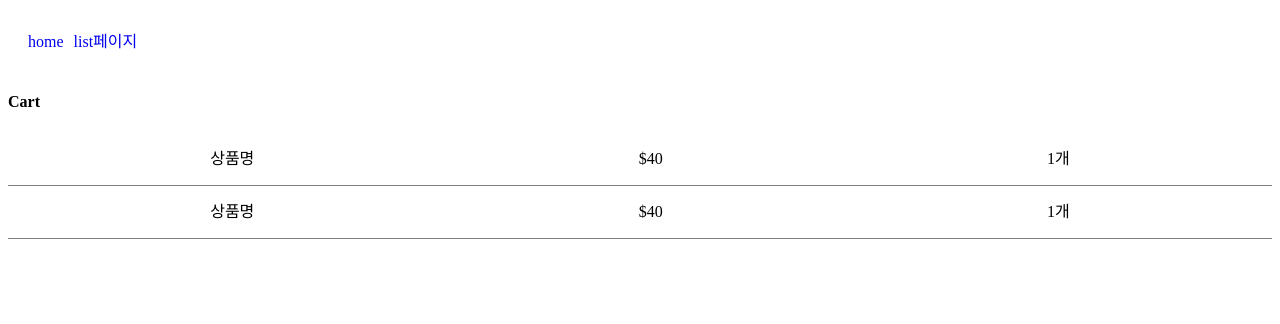
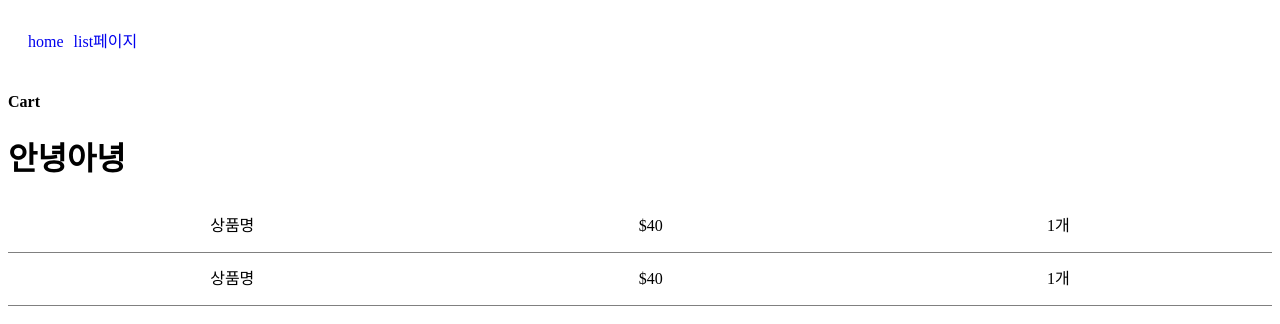
Before and after one commit to bigwave-cho/next13, a Next.js app: page /cart in a window 1280 px wide. Shown: the top 324 px of the page. Built offline with nearby package versions, Linux system fonts and the light colour scheme.

Commit message:
use client(SC, CC)

```diff
--- /dev/null
+++ b/app/cart/data.tsx
@@ -0,0 +1,4 @@
+let age = 20;
+let name = 'ccc';
+
+export { age, name };
--- a/app/cart/page.tsx
+++ b/app/cart/page.tsx
@@ -1,7 +1,17 @@
+'use client';
+import { useEffect } from 'react';
+import { age, name } from './data';
+import Example from '@/components/example';
+
 export default function Cart() {
+  useEffect(() => {
+    console.log(age);
+    console.log(name);
+  }, []);
   return (
     <div>
       <h4 className="title">Cart</h4>
+      <Example />
       <div className="cart-item">
         <p>상품명</p>
         <p>$40</p>
--- /dev/null
+++ b/components/example.tsx
@@ -0,0 +1,3 @@
+export default function Example() {
+  return <h1>안녕아녕</h1>;
+}
```
